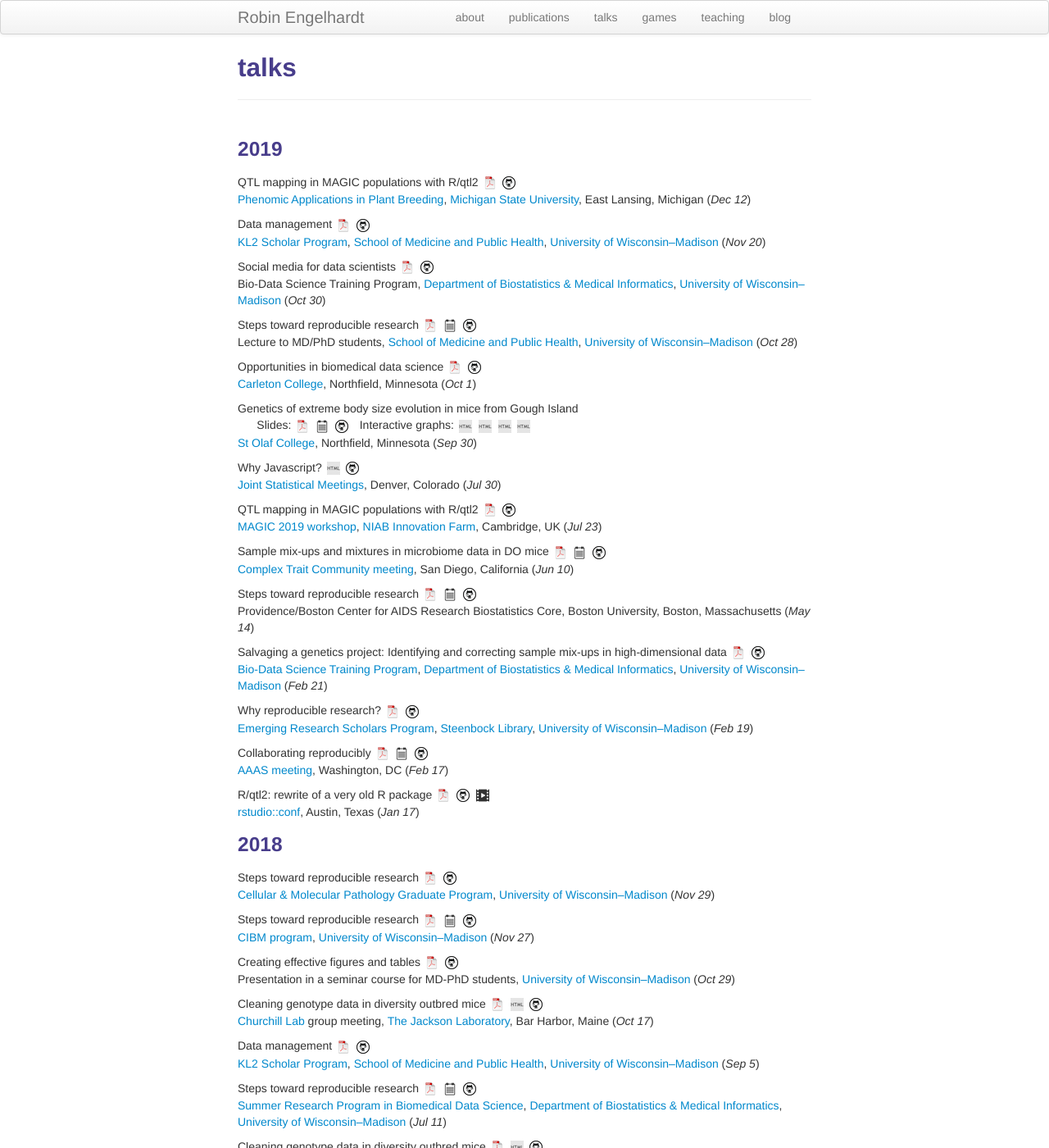
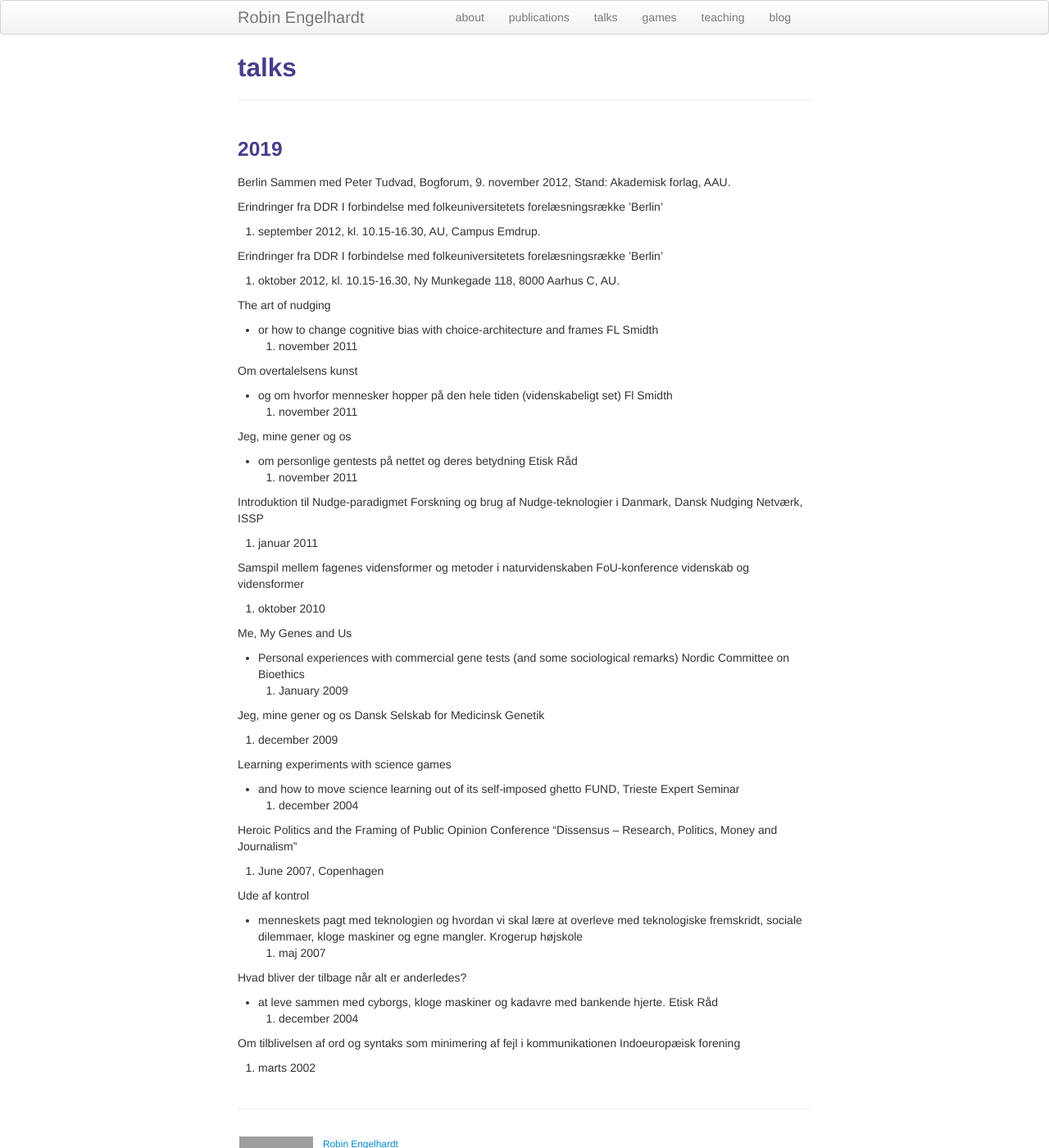
Before and after one commit to gavstrik/gavstrik.github.io, a Jekyll site: the page built from pages/talks.md, in a window 1280 px wide and 1400 px high. Shown: the whole window at 82% size. Built offline with Jekyll 4.4.1, drawn with Linux system fonts in a browser that asks for light colours; some of the changed text lies outside the part shown; grey boxes are pictures that could not be loaded.

Commit message:
removed all broman content

```diff
--- a/pages/talks.md
+++ b/pages/talks.md
@@ -5,7 +5,75 @@ description: Karl Broman's talks
 ---
 
 ###  2019
-
+Berlin
+Sammen med Peter Tudvad, Bogforum, 9. november 2012, Stand: Akademisk forlag, AAU.
+
+
+Erindringer fra DDR
+I forbindelse med folkeuniversitetets forelæsningsrække ’Berlin’
+22. september 2012, kl. 10.15-16.30, AU, Campus Emdrup.
+
+Erindringer fra DDR
+I forbindelse med folkeuniversitetets forelæsningsrække ’Berlin’
+6. oktober 2012,  kl. 10.15-16.30, Ny Munkegade 118, 8000 Aarhus C, AU.
+
+The art of nudging
+- or how to change cognitive bias with choice-architecture and frames
+FL Smidth
+23. november 2011
+
+Om overtalelsens kunst
+- og om hvorfor mennesker hopper på den hele tiden (videnskabeligt set)
+Fl Smidth
+3. november 2011
+
+Jeg, mine gener og os
+- om personlige gentests på nettet og deres betydning
+Etisk Råd
+2. november 2011
+
+Introduktion til Nudge-paradigmet
+Forskning og brug af Nudge-teknologier i Danmark,
+Dansk Nudging Netværk, ISSP
+27. januar 2011
+
+Samspil mellem fagenes vidensformer og metoder i naturvidenskaben
+FoU-konference videnskab og vidensformer
+28. oktober 2010
+
+Me, My Genes and Us
+- Personal experiences with commercial gene tests (and some sociological remarks)
+Nordic Committee on Bioethics
+14. January 2009
+
+Jeg, mine gener og os
+Dansk Selskab for Medicinsk Genetik
+2. december 2009
+
+Learning experiments with science games
+- and how to move science learning out of its self-imposed ghetto
+FUND, Trieste Expert Seminar
+7. december 2004
+
+Heroic Politics and the Framing of Public Opinion
+Conference "Dissensus – Research, Politics, Money and Journalism"
+1. June 2007, Copenhagen
+
+Ude af kontrol
+- menneskets pagt med teknologien og hvordan vi skal lære at overleve med teknologiske fremskridt, sociale dilemmaer, kloge maskiner og egne mangler.
+Krogerup højskole
+22. maj 2007
+
+Hvad bliver der tilbage når alt er anderledes?
+- at leve sammen med cyborgs, kloge maskiner og kadavre med bankende hjerte.
+Etisk Råd
+2. december 2004
+
+Om tilblivelsen af ord og syntaks som minimering af fejl i kommunikationen
+Indoeuropæisk forening
+7. marts 2002
+
+<!--
 QTL mapping in MAGIC populations with R/qtl2
 [![pdf](icons16/pdf-icon.png)](https://kbroman.org/Talk_MSU2019/msu2019.pdf)
 [![github](icons16/github-icon.png)](https://github.com/kbroman/Talk_MSU2019)<br/>
@@ -1431,7 +1499,7 @@ Public Health](http://www.jhsph.edu) (_Dec 13_)
 
 Human crossover interference
 [![pdf](icons16/pdf-icon.png)](https://www.biostat.wisc.edu/~kbroman/presentations/yale.pdf)
-<!--[![video](icons16/video-icon.png)](http://images.main.uab.edu/isoph/PresenterOne/HumanCrossoverInterference/rnhigh.ram)--> <br/>
+<![[video](icons16/video-icon.png)](http://images.main.uab.edu/isoph/PresenterOne/HumanCrossoverInterference/rnhigh.ram) <br/>
 [Section on Statistical Genetics](http://www.soph.uab.edu/statgenetics/Default.htm), University of Alabama,
 Birmingham (_Oct 9_)
 
@@ -1616,4 +1684,4 @@ Marshfield Medical Research Foundation, Marshfield, Wisconsin (_Jan 8_)
 Analysis of a T cell frequency assay
 [![pdf](icons16/pdf-icon.png)](https://kbroman.org/Talk_Pullman1996/pullman1996.pdf)
 <br/>
-WNAR, Pullman, Washington (_June_)
+WNAR, Pullman, Washington (_June_) -->
```
Also changed, not shown: pages/pubs.md (+7 -3 lines), pages/teaching.md (+2 -2 lines), ReadMe.md.
